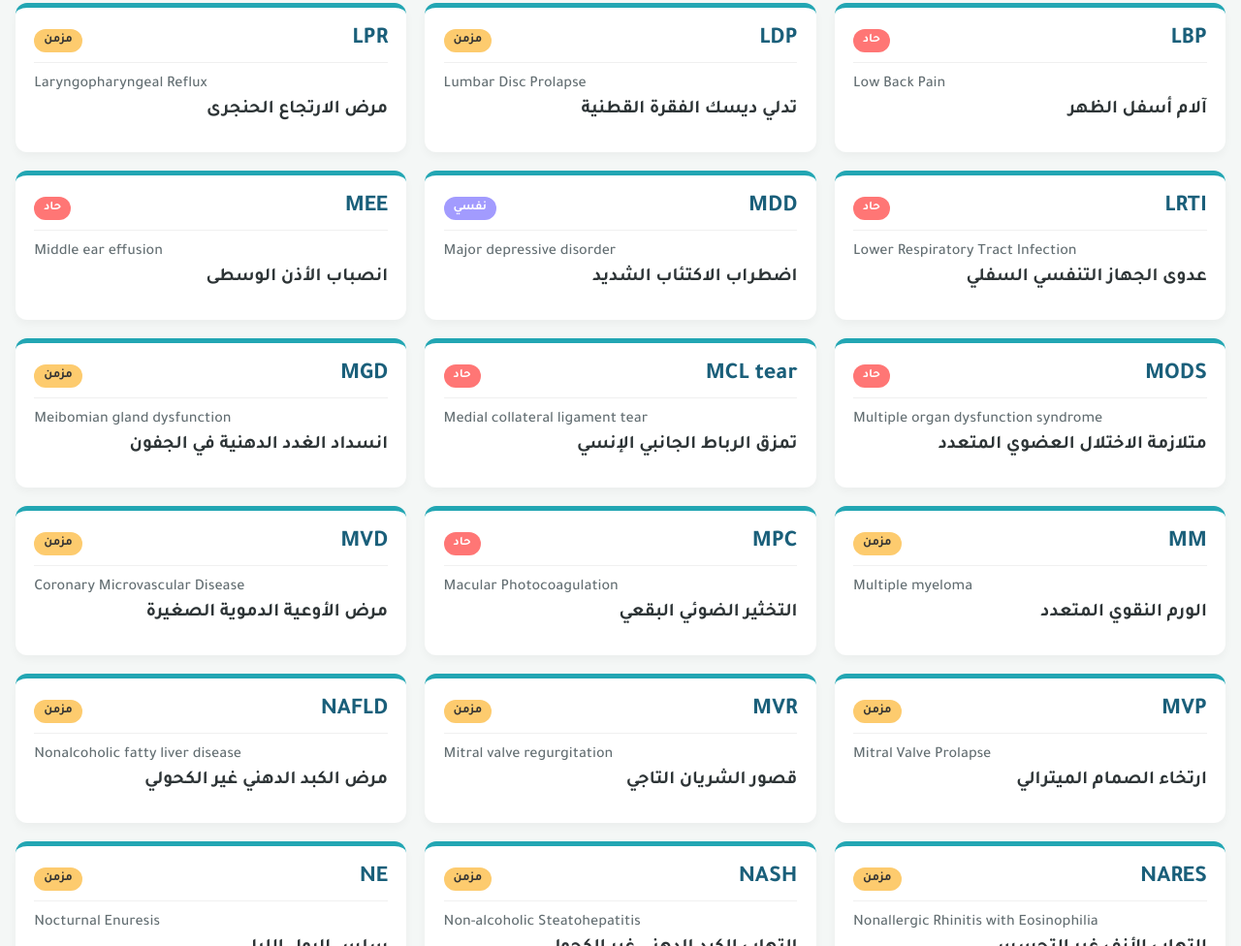
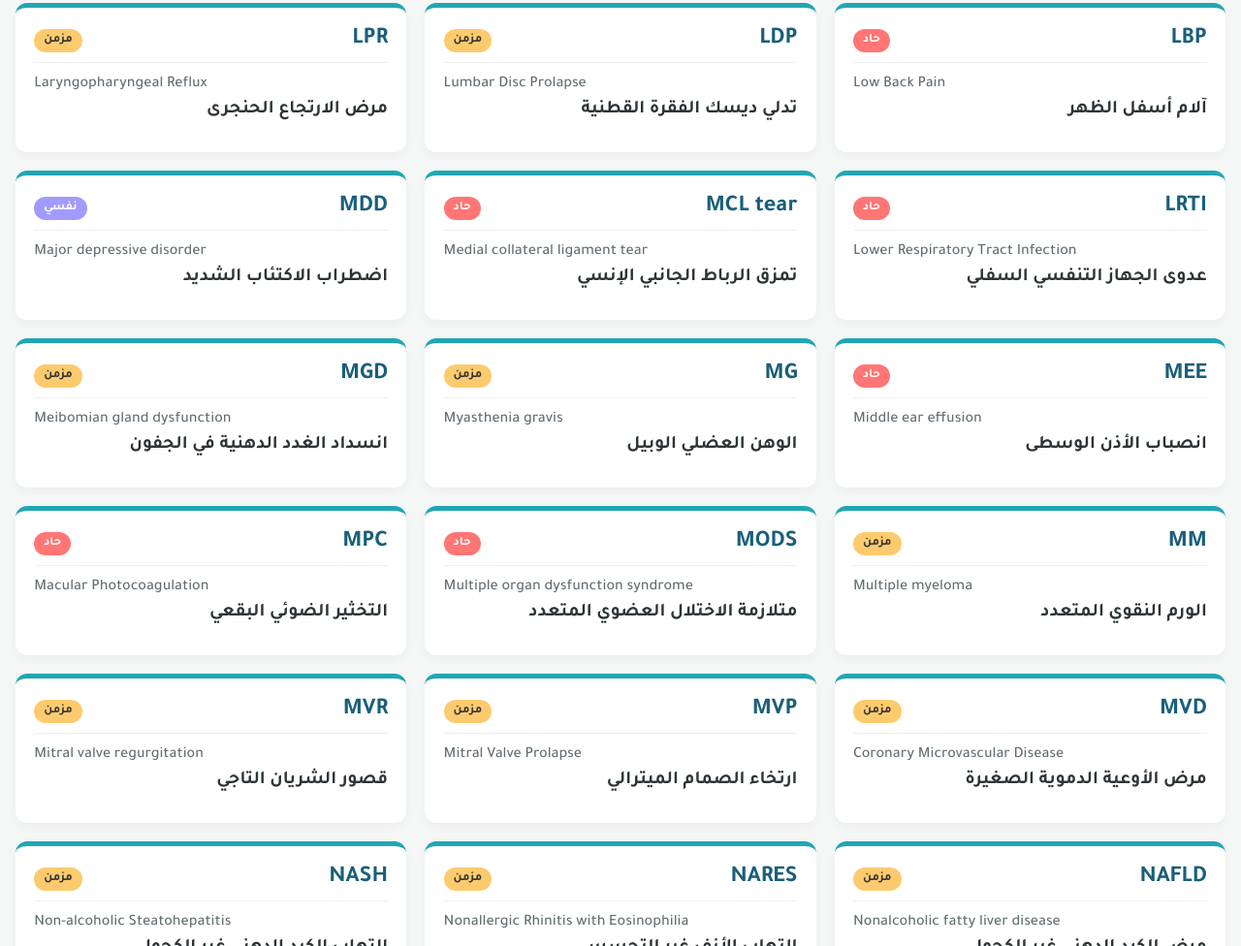
Before and after one commit to ayalkhalilpharma-cmd/Diagnosis-abbrev.-guide, a plain HTML site: page index.html in a window 1280 px wide. Shown: the part 6743-7719 px from the top of the page at 97% size. Drawn offline with Linux system fonts and the light colour scheme.

Commit message:
Update index.html

```diff
--- a/index.html
+++ b/index.html
@@ -417,12 +417,13 @@
             ["LDP", "Lumbar Disc Prolapse", "تدلي ديسك الفقرة القطنية", "مزمن", "انزلاق غضروفي قطني ضاغط", "M51.2"],
             ["LPR", "Laryngopharyngeal Reflux", "مرض الارتجاع الحنجرى", "مزمن", "ارتجاع حمض المعدة للحنجرة والصوت", "K21.9"],
             ["LRTI", "Lower Respiratory Tract Infection", "عدوى الجهاز التنفسي السفلي", "حاد", "التهاب بالرئة أو الشعب الهوائية العميقة", "J22"],
+            ["MCL tear", "Medial collateral ligament tear", "تمزق الرباط الجانبي الإنسي", "حاد", "قطع رباط الركبة الداخلي الرياضي", "S83.4"],
             ["MDD", "Major depressive disorder", "اضطراب الاكتئاب الشديد", "نفسي", "اكتئاب حاد وحزن مستمر", "F32.9"],
             ["MEE", "Middle ear effusion", "انصباب الأذن الوسطى", "حاد", "تجمع ماء وسوائل خلف طبلة الأذن", "H65.9"],
-            ["MODS", "Multiple organ dysfunction syndrome", "متلازمة الاختلال العضوي المتعدد", "حاد", "فشل وظائف عدة أعضاء بالجسم معاً", "R65.1"],
-            ["MCL tear", "Medial collateral ligament tear", "تمزق الرباط الجانبي الإنسي", "حاد", "قطع رباط الركبة الداخلي الرياضي", "S83.4"],
+            ["MG", "Myasthenia gravis", "الوهن العضلي الوبيل", "مزمن", "ضعف وارتخاء مناعي في العضلات الإرادية", "G70.0"],
             ["MGD", "Meibomian gland dysfunction", "انسداد الغدد الدهنية في الجفون", "مزمن", "انسداد غدد الجفون المسببة لجفاف العين", "H02.8"],
             ["MM", "Multiple myeloma", "الورم النقوي المتعدد", "مزمن", "سرطان خلايا نخاع العظم", "C90.0"],
+            ["MODS", "Multiple organ dysfunction syndrome", "متلازمة الاختلال العضوي المتعدد", "حاد", "فشل وظائف عدة أعضاء بالجسم معاً", "R65.1"],
             ["MPC", "Macular Photocoagulation", "التخثير الضوئي البقعي", "حاد", "ليزر شبكية العين للبقعة", "H35.3"],
             ["MVD", "Coronary Microvascular Disease", "مرض الأوعية الدموية الصغيرة", "مزمن", "مرض الأوعية الدقيقة بالقلب", "I25.1"],
             ["MVP", "Mitral Valve Prolapse", "ارتخاء الصمام الميترالي", "مزمن", "ارتخاء صمام القلب الميترالي", "I34.1"],
```
